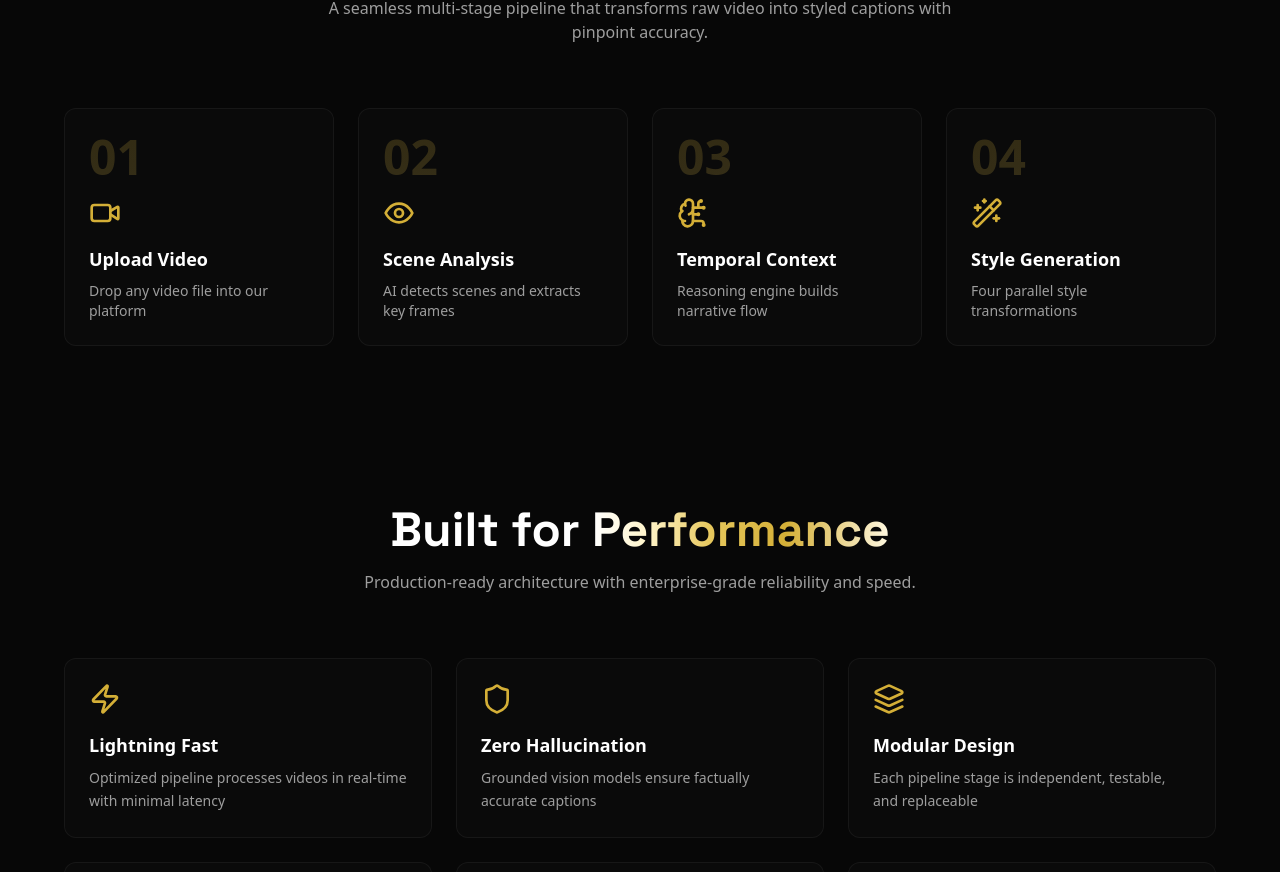
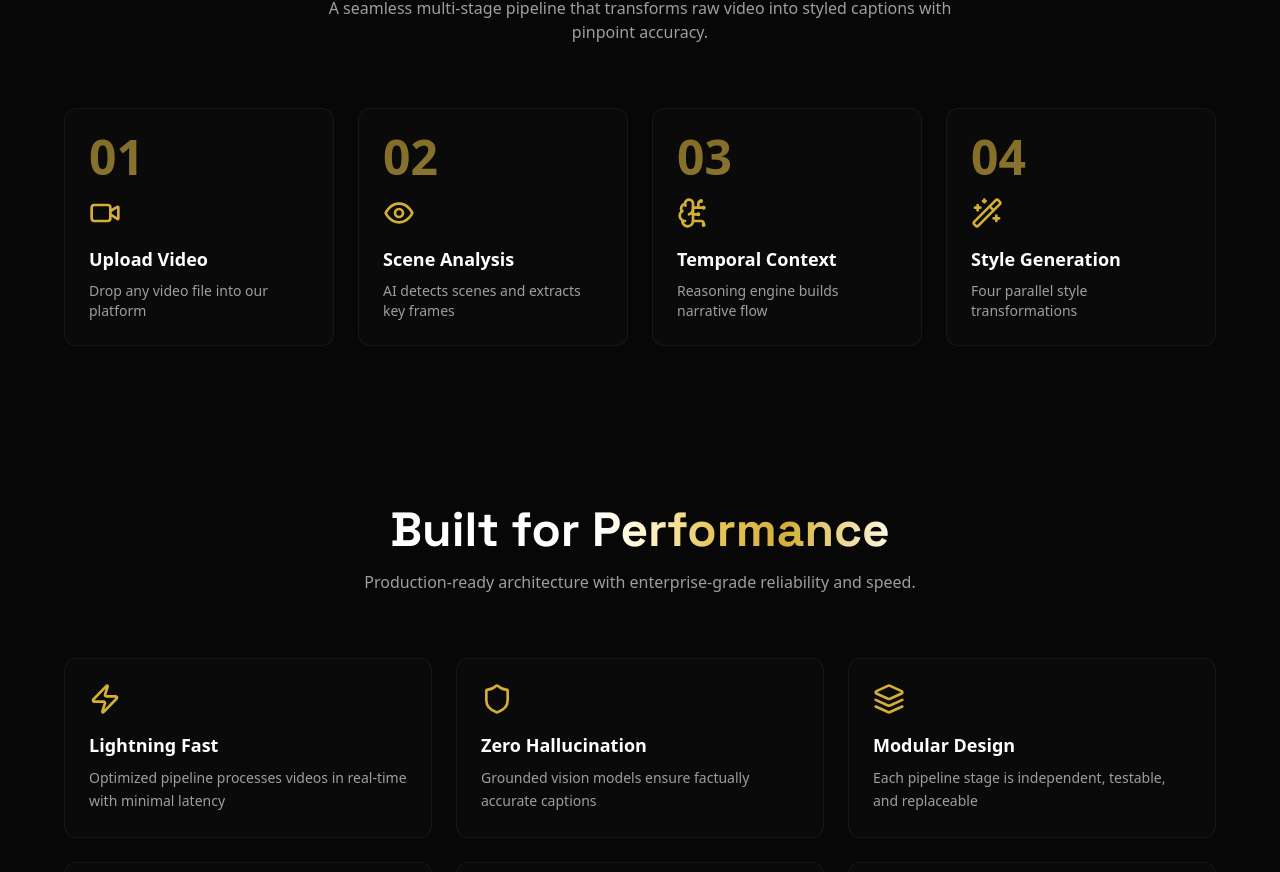
Before and after one commit to tanishkagupta00/amd-hackathon-track-2, a React (Vite) app in the folder frontend/: page / in a window 1280 px wide. Shown: the part 1670-2542 px from the top of the page. Built offline with nearby package versions, Linux system fonts and the light colour scheme.

Commit message:
style: increase opacity of step numbers in How It Works section for better visibility

```diff
--- a/frontend/src/pages/Home.tsx
+++ b/frontend/src/pages/Home.tsx
@@ -231,7 +231,7 @@ export default function Home() {
               ].map(({ step, title, desc, Icon }, i) => (
                 <FadeIn key={step} delay={0.1 * i} className="relative">
                   <div className="card p-6 rounded-xl h-full group">
-                    <div className="text-5xl font-bold text-transparent bg-clip-text bg-gradient-to-br from-ai-gold/20 to-ai-goldLight/20 mb-4 group-hover:from-ai-gold/40 group-hover:to-ai-goldLight/40 transition-all">
+                    <div className="text-5xl font-bold text-transparent bg-clip-text bg-gradient-to-br from-ai-gold/60 to-ai-goldLight/60 mb-4 group-hover:from-ai-gold group-hover:to-ai-goldLight transition-all">
                       {step}
                     </div>
                     <Icon className="h-8 w-8 text-ai-gold mb-4 group-hover:text-ai-goldLight transition-colors" />
```
